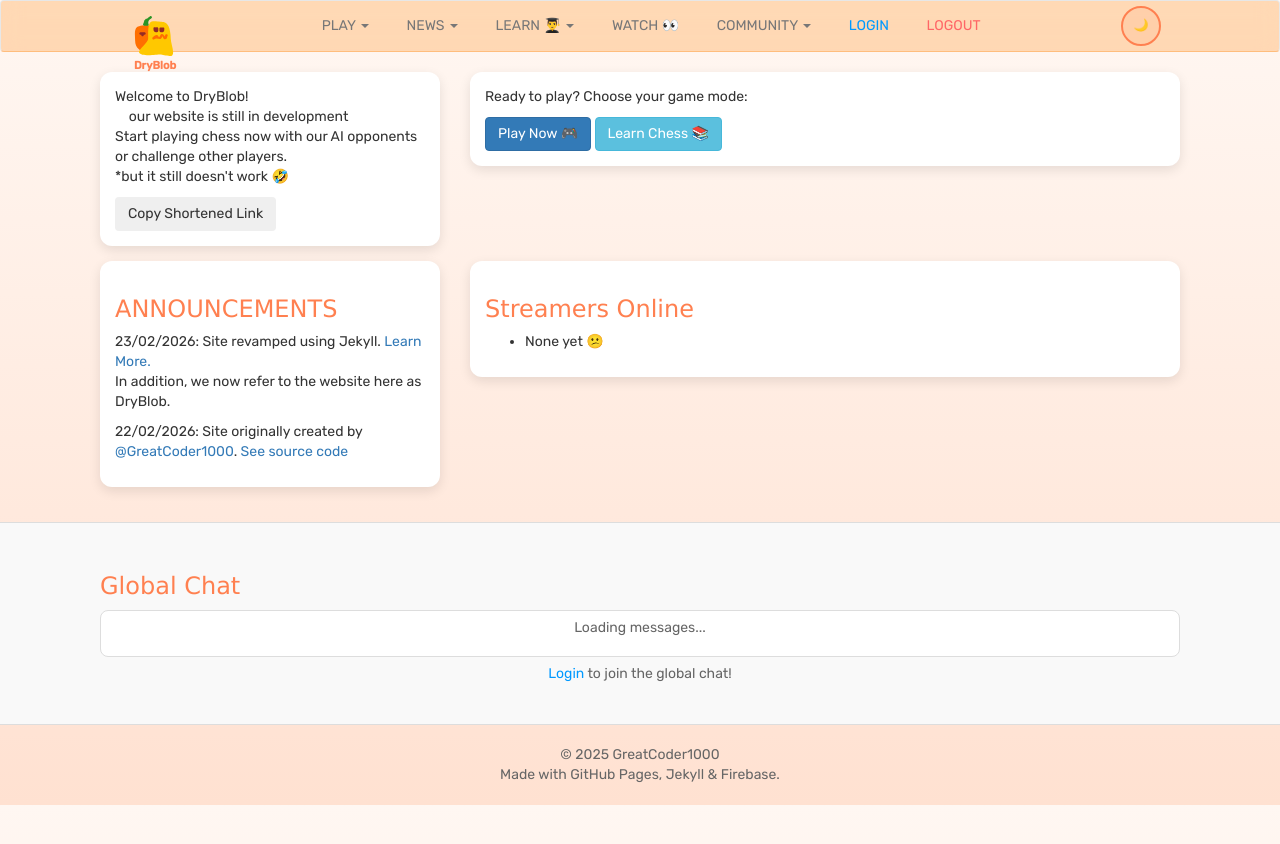
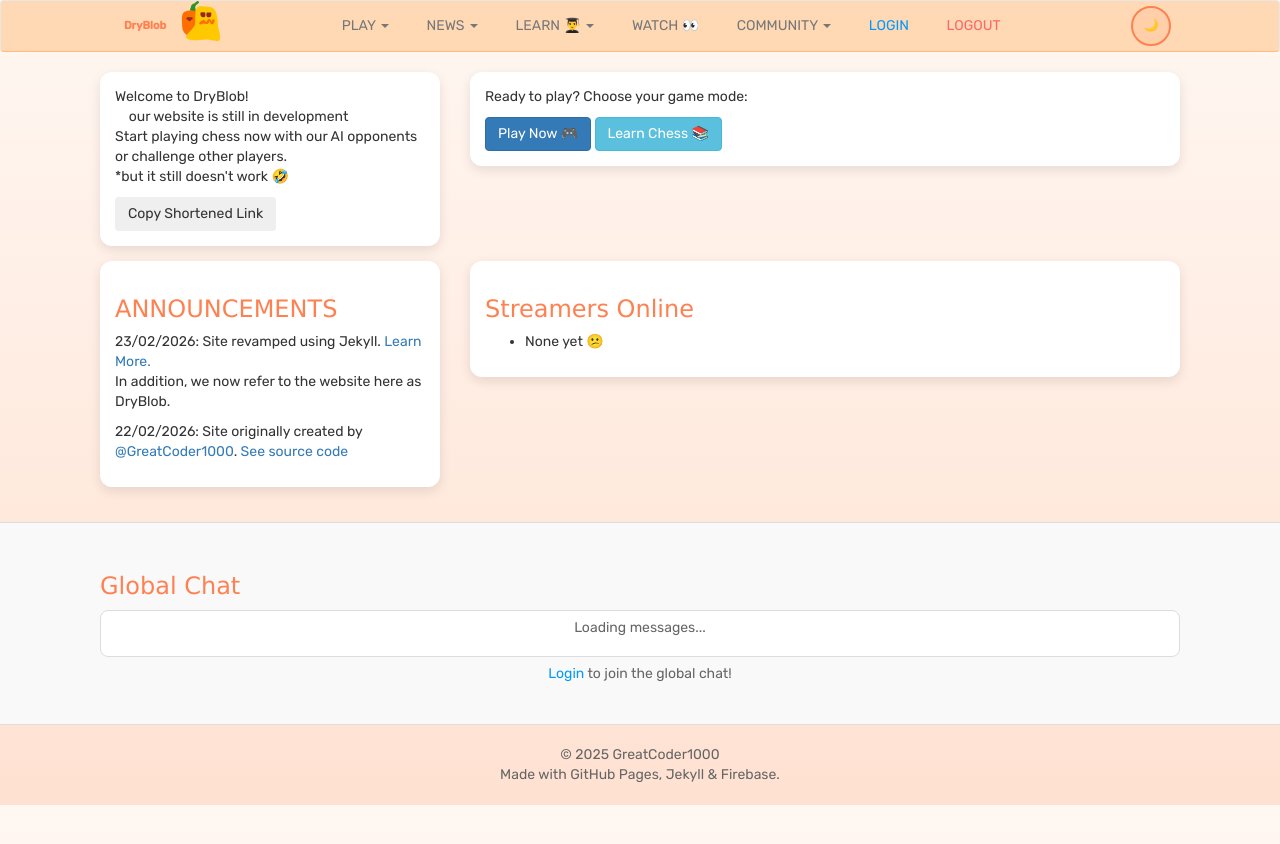
Before and after one commit to GreatCoder1000/drychess, a Jekyll site: the page built from index.html, in a window 1280 px wide. Shown: the top 844 px of the page. Built offline with Jekyll 4.4.1, drawn with Linux system fonts in a browser that asks for light colours; comment, search, counter and statistics services are not loaded.

Commit message:
Positioning Image

```diff
--- a/_layouts/default.html
+++ b/_layouts/default.html
@@ -72,8 +72,8 @@
     <!-- NAVBAR -->
     <nav class="navbar navbar-default" role="navigation" style="padding: 0 1rem;">
         <div class="navbar-header">
+            <img src="dryblobchess.svg" alt="Dry & Blob" title="Dry & Blob" height="40" width="40">
             <a href="{{ '/index.html' | relative_url }}" class="navbar-brand">
-                <img src="dryblobchess.svg" alt="Dry & Blob" title="Dry & Blob" height="40" width="40">
                 DryBlob
             </a>
         </div>
```
